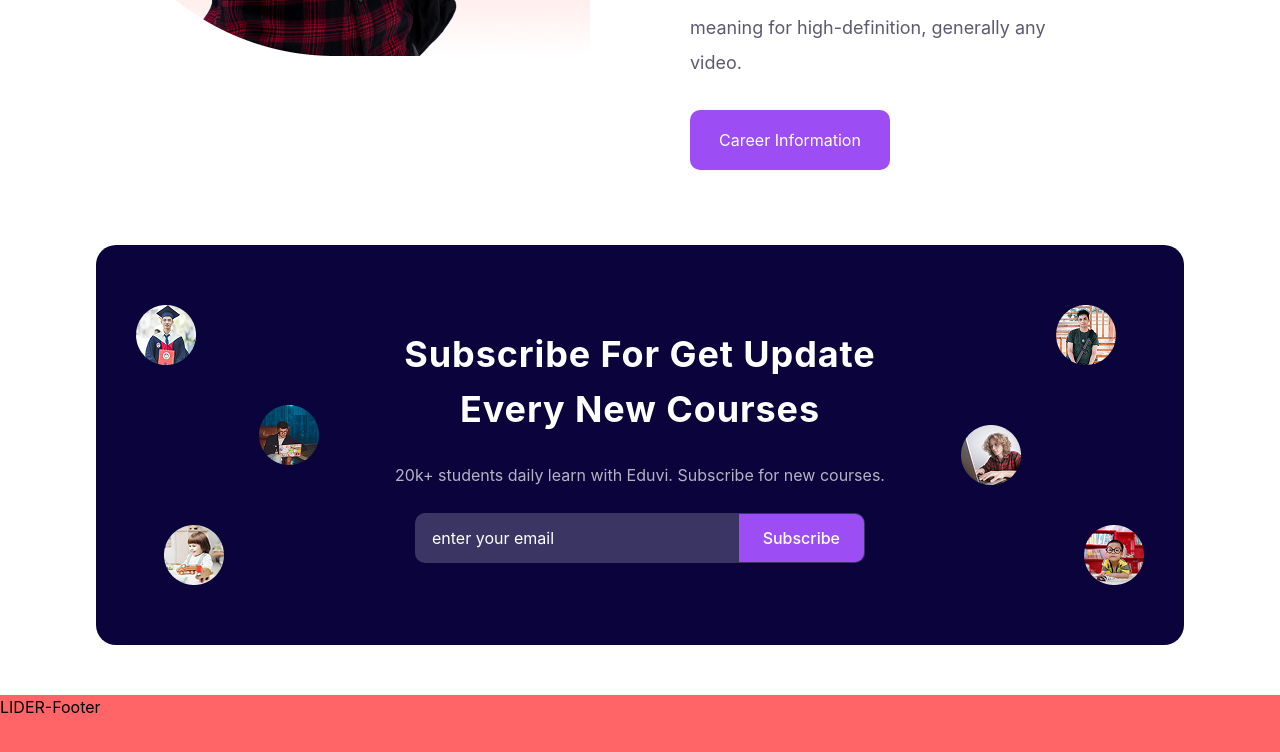
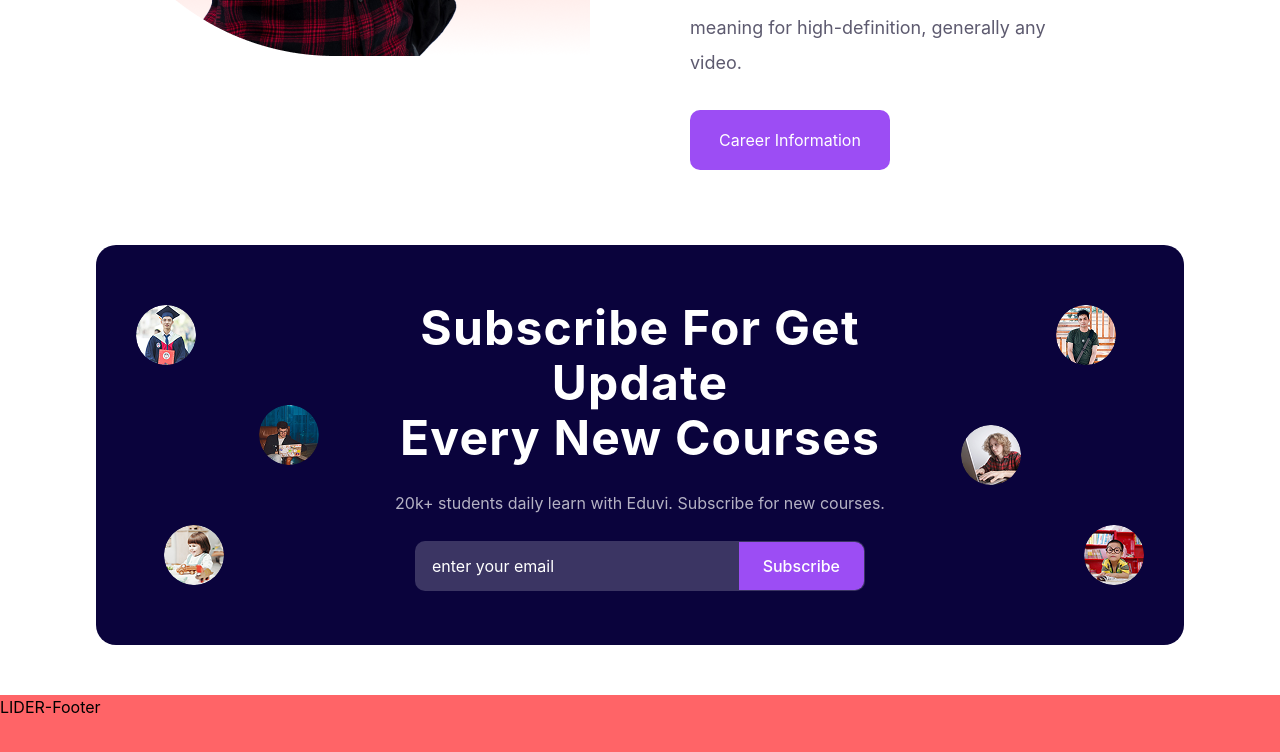
Before and after one commit to rashadbagirzade1-prog/eduvi, a React (Vite) app: page / in a window 1280 px wide. Shown: the part 3805-4557 px from the top of the page. Built offline with nearby package versions, Linux system fonts and the light colour scheme.

Commit message:
Sekil adlandirilmasinda duzelis etdim(daire 3->daire3)

```diff
--- a/src/components/Sections/SubscribeSection.jsx
+++ b/src/components/Sections/SubscribeSection.jsx
@@ -4,20 +4,20 @@ import Ellipse2 from '../../assets/Ellipse 167.png'
 import Ellipse3 from '../../assets/Ellipse 168.png'
 import Daire1 from '../../assets/daire1.png'
 import Daire2 from '../../assets/daire2.png'
-import Daire3 from '../../assets/daire 3.png'
+import Daire3 from '../../assets/daire3.png'
 
 const SubscribeSection = () => {
   return (
     <div className='w-full h-[500px] flex justify-center items-center relative'>
       <div className='w-[85%] h-[80%] bg-[#0A033C] rounded-[20px] flex flex-col justify-center items-center text-center relative overflow-hidden px-4'>
-        <img src={Ellipse3} alt="sekil" className='absolute top-15 left-10 w-[60px] h-[60px] object-cover' />
-        <img src={Ellipse1} alt="sekil" className='absolute bottom-15 left-17 w-[60px] h-[60px] object-cover' />
-        <img src={Ellipse2} alt="sekil" className='absolute bottom-45 left-[15%] w-[60px] h-[60px] object-cover' />
-        <img src={Daire1} alt="sekil" className='absolute top-15 right-17 w-[60px] h-[60px] object-cover' />
-        <img src={Daire3} alt="sekil" className='absolute bottom-15 right-10 w-[60px] h-[60px] object-cover' />
-        <img src={Daire2} alt="sekil" className='absolute top-45 right-[15%] w-[60px] h-[60px] object-cover' />
+        <img src={Ellipse3} alt="sekil" className='absolute top-15 left-10 w-[60px] h-[60px] object-cover rounded-full' />
+        <img src={Ellipse1} alt="sekil" className='absolute bottom-15 left-17 w-[60px] h-[60px] object-cover rounded-full' />
+        <img src={Ellipse2} alt="sekil" className='absolute bottom-45 left-[15%] w-[60px] h-[60px] object-cover rounded-full' />
+        <img src={Daire1} alt="sekil" className='absolute top-15 right-17 w-[60px] h-[60px] object-cover rounded-full' />
+        <img src={Daire3} alt="sekil" className='absolute bottom-15 right-10 w-[60px] h-[60px] object-cover rounded-full' />
+        <img src={Daire2} alt="sekil" className='absolute top-45 right-[15%] w-[60px] h-[60px] object-cover rounded-full' />
         <div className='max-w-[600px] flex flex-col items-center justify-center gap-[23px] z-10'>
-          <h1 className='text-4xl md:5xl font-bold text-[#FFFFFF] leading-[55px] tracking-wide'>
+          <h1 className='text-4xl md:text-5xl font-bold text-[#FFFFFF] leading-[55px] tracking-wide'>
             Subscribe For Get Update <br /> Every New Courses
           </h1>
           <p className='text-[#FFFFFFB2] font-normal text-base leading-[30px] tracking-normal'>
```
Also changed, not shown: src/assets/daire3.png (renamed from src/assets/daire 3.png).
